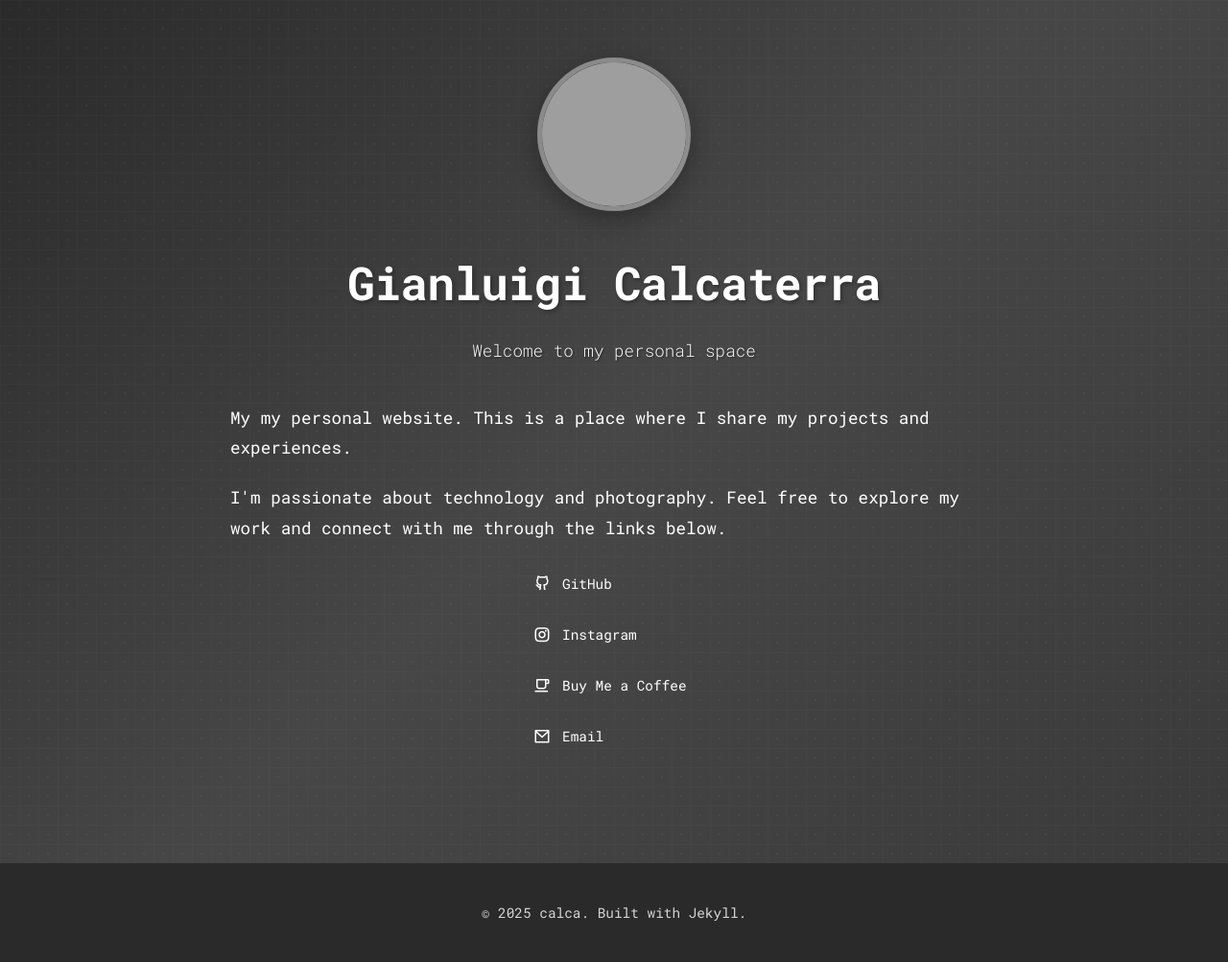
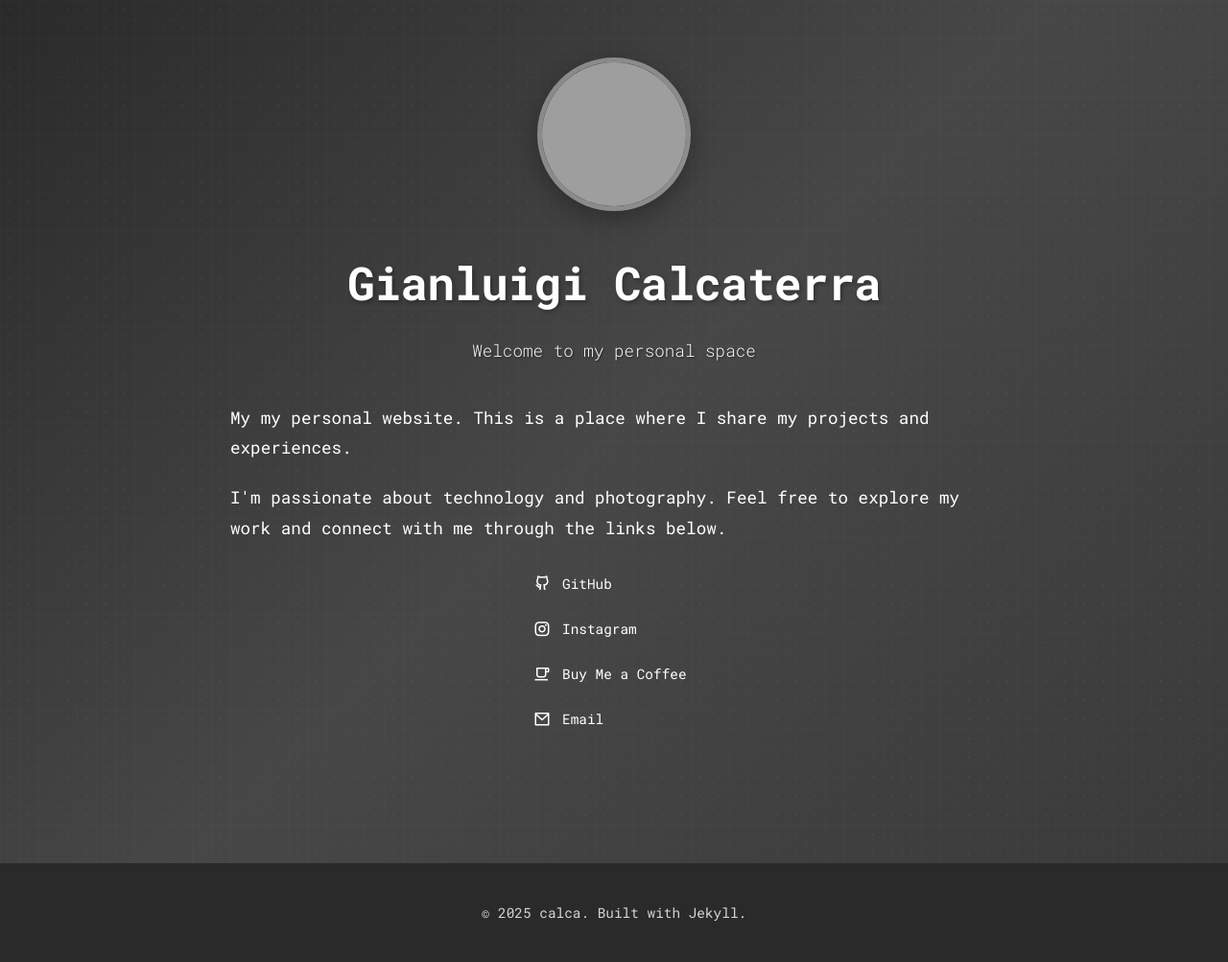
Before and after one commit to calca/calca.github.io, a Jekyll site: the page built from index.md, in a window 1280 px wide. Shown: the whole page at 96% size. Built offline with Jekyll 4.4.1, drawn with Linux system fonts in a browser that asks for light colours; nearby versions of some CDN libraries; grey boxes are pictures that could not be loaded.

Commit message:
Reduce gap between social links to 2px

```diff
--- a/_sass/main.scss
+++ b/_sass/main.scss
@@ -119,7 +119,7 @@ body {
     display: flex;
     flex-direction: column;
     align-items: flex-start;
-    gap: 8px;  // Reduced from 12px to bring links closer
+    gap: 2px;  // Reduced from 12px to bring links closer
     max-width: 300px;
     margin: auto 0 30px 0; // Push to bottom but keep 30px padding at bottom
     text-align: left;
```
